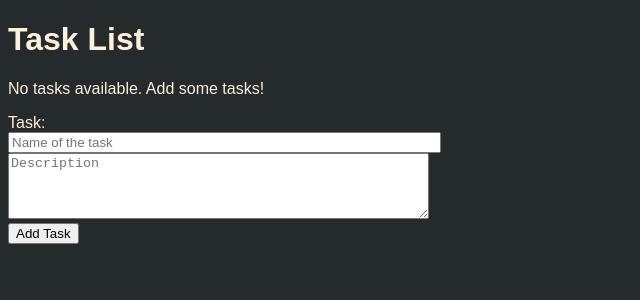
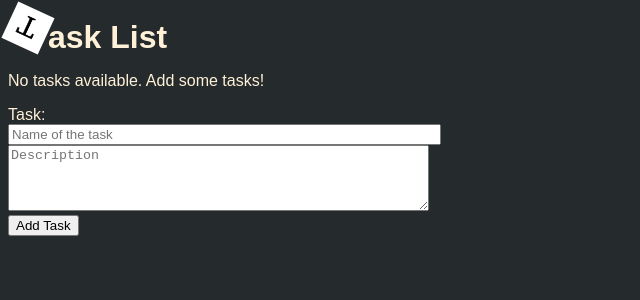
Before and after one commit to Fox-Coffee/task-list, a React (Vite) app: page / in a window 1280 px wide. Shown: the top 300 px of the page, without its empty margins (0-640 px from the left). Built offline with nearby package versions, Linux system fonts and the light colour scheme.

Commit message:
Added a logo📷, added comments📔 (Finally)

```diff
--- a/index.html
+++ b/index.html
@@ -2,13 +2,13 @@
 <html lang="en">
   <head>
     <meta charset="UTF-8" />
-    <link rel="icon" type="image/svg+xml" href="/vite.svg" />
     <meta name="viewport" content="width=device-width, initial-scale=1.0" />
     <title>Task List</title>
     <meta
     name="description"
     content="App used to manage tasks"
   />
+    <link rel="shortcut icon" href="icon128.png" type="image/x-icon">
   </head>
   <body>
     <div id="root"></div>
--- a/src/App.css
+++ b/src/App.css
@@ -13,7 +13,7 @@ body{
     margin: 0 12px;
     font-size: smaller;
 }
-h3{
+h3, h1{
     display: inline;
 }
 .delete:hover{
@@ -22,3 +22,28 @@ h3{
 .edit:hover, .show:hover{
     color: rgb(33, 121, 156);
 }
+
+@keyframes logo {
+    0% {
+        transform: rotate(0);
+    }
+    25%{
+        transform: rotate(90deg);
+    }
+    50% {
+        transform: rotate(180deg);
+    }
+    75% {
+        transform: rotate(270deg);
+    }
+    100% {
+        transform: rotate(360deg);
+    }
+}
+.logo{
+    width: 40px;
+    animation-name: logo;
+    animation-duration: 10s;
+    animation-iteration-count: infinite;
+    animation-timing-function: ease;
+}
--- a/src/App.tsx
+++ b/src/App.tsx
@@ -3,12 +3,17 @@ import ListElement from "./components/ListElement";
 import Form from "./components/Form";
 import './App.css'
 
+// Custom hook for managing local storage
 const useLocalStorage = (key:string, initialValue: any) => {
+  // Retrieve stored value from local storage
   const storedValue = localStorage.getItem(key);
+  // Parse stored value or use initial value if not present
   const initial = storedValue ? JSON.parse(storedValue) : initialValue;
 
+  // State to manage the current value
   const [value, setValue] = useState(initial);
 
+  // Function to update value and store it in local storage
   const updateValue = (newValue:string) => {
     setValue(newValue);
     localStorage.setItem(key, JSON.stringify(newValue));
@@ -21,7 +26,9 @@ function App() {
   const [tasks, setTasks] = useLocalStorage("tasks", []);
   const [describe, setDescribe] = useLocalStorage("descriptions", []);
 
+  //Ref used to read the value of the input responsible for task's name
   const taskInputRef:any = useRef();
+  //Ref used to read the value of the input responsible for task's description
   const descriptionInputRef:any = useRef();
 
   const addTask = (event:any) => {
@@ -44,16 +51,27 @@ function App() {
 
   return (
     <div className="App">
-      <h1>Task List</h1>
+      <header><img src="/icon512.png" className="logo"></img><h1>ask List</h1></header>
       {tasks.length === 0 ? (
+        //Displayed if no task is present
         <p>No tasks available. Add some tasks!</p>
       ) : (
+        //List of tasks
         <ul>
-          {tasks.map((task:string, index: any) => (
+          {tasks.map((task:string, index:number) => (
+            /*
+              index - Index of the current element of the list.
+              task - The name of the task
+              updateName - Function to change the name of the tasks
+              updateName - Function to change the description of the tasks
+              tasks - The table of all task names
+              description - The table of all task names
+            */
             <ListElement index={index} task={task} updateName={setTasks} updateDesc={setDescribe} tasks={tasks} description={describe}/>
           ))}
         </ul>
       )}
+      {/*Form used to add tasks*/}
       <form onSubmit={addTask}>
         <label htmlFor="taskInput">Task:<br/></label>
         <Form taskInputRef={taskInputRef} descriptionInputRef={descriptionInputRef} />
--- a/src/components/ListElement.tsx
+++ b/src/components/ListElement.tsx
@@ -4,46 +4,63 @@ import MessageBoxDelete from "./MessageBoxDelete";
 import MessageBoxEdit from "./MessageBoxEdit";
 
 function ListElement(props:any){
-  const [show, changeShow] = useState(false);
+  /*
+    index - Index of the current element of the list.
+    task - The name of the task
+    updateName - Function to change the name of the tasks
+    updateName - Function to change the description of the tasks
+    tasks - The table of all task names
+    description - The table of all task names
+  */
+
+  //Used to determine if
+  const [showDetails, changeShowDetails] = useState(false);
   const [showDeleteMessageBox, changeShowDeleteMessageBox] = useState(false);
   const [showEditMessageBox, changeShowEditMessageBox] = useState(false);
+
+
   const [index, setIndex] = useState(0);
-  function turnOff(){
-    changeShow(false);
-  }
-  function turnOn(){
-    changeShow(true);
-  }
+
   const editTask = (index:number, newTask:string, newDesc:string) => {
     const updatedTasks = [...props.tasks];
+    //Checks if the task's name changed, and changes to the new name
     if(newTask !== null && newTask !== ""){
       updatedTasks[index] = newTask;
       props.updateName(updatedTasks);
     }
     const updatedDesc = [...props.description];
+    //Checks if the task's description changed, and changes to the new description
     if(newDesc !== null && newDesc !== ""){
       updatedDesc[index] = newDesc;
       props.updateDesc(updatedDesc);
     }
   };
   const deleteTask = () => {
+    //Updating the list of names
     const updatedTasks = [...props.tasks];
     updatedTasks.splice(index, 1);
     props.updateName(updatedTasks);
+
+    //Updating the list of descriptions
     const updatedDesc = [...props.description];
     updatedDesc.splice(index, 1);
     props.updateDesc(updatedDesc);
+
+    //Hiding the message box
     changeShowDeleteMessageBox(false);
   };
   return(
   <li key={props.index}>
+          {/*If showDeleteMessageBox is true, the message box for confirming deletion of a task will appear, where the user can confirm the deletion, or cancel it*/}
           {showDeleteMessageBox ? <MessageBoxDelete yes={deleteTask} close={()=>{changeShowDeleteMessageBox(false)}}/> : <></>}
+          {/*If showEditMessageBox is true, the message box for editing a task will appear*/}
           {showEditMessageBox ? <MessageBoxEdit editTask={editTask} index={index} close={()=>{changeShowEditMessageBox(false)}} oldName={props.task} oldDesc={props.description[props.index]}/> : <></>}
     <h3>{props.task}</h3>
-      {show ? <><span className="show" onClick={turnOff}>Show Less</span>
-      <ul className="description"><li>{props.description[props.index]}<br/><br/>
+          {/*If showDetails is true, the description and buttons to edit and delete appear*/}
+    {showDetails ? <><span className="show" onClick={()=>{changeShowDetails(false)}}>Show Less</span>
+    <ul className="description" key="Description"><li>{props.description[props.index]}<br/><br/>
       <span className="delete" onClick={() => {changeShowDeleteMessageBox(true);setIndex(props.index)}}>Delete</span><span className="edit" onClick={() => {changeShowEditMessageBox(true);setIndex(props.index)}}>Edit</span>
-        </li></ul></> : <span className="show" onClick={turnOn}>Show More</span>}
+      </li></ul></> : <span className="show" onClick={()=>{changeShowDetails(true)}}>Show More</span>}
   </li>);
 }
 
--- a/src/components/MessageBoxDelete.tsx
+++ b/src/components/MessageBoxDelete.tsx
@@ -1,3 +1,4 @@
+import PropTypes from 'prop-types';
 import "./MessageBox.css";
 
 function MessageBoxDelete(props:any){
@@ -10,4 +11,9 @@ function MessageBoxDelete(props:any){
     </div>)
 }
 
+MessageBoxDelete.propTypes = {
+    yes: PropTypes.func,
+    close: PropTypes.func
+}
+
 export default MessageBoxDelete;
```
Also changed, not shown: src/components/MessageBoxEdit.tsx (+11 -0 lines), public/icon128.png (added), public/icon512.png (added). Lines whose indentation alone changed are shown as unchanged.
